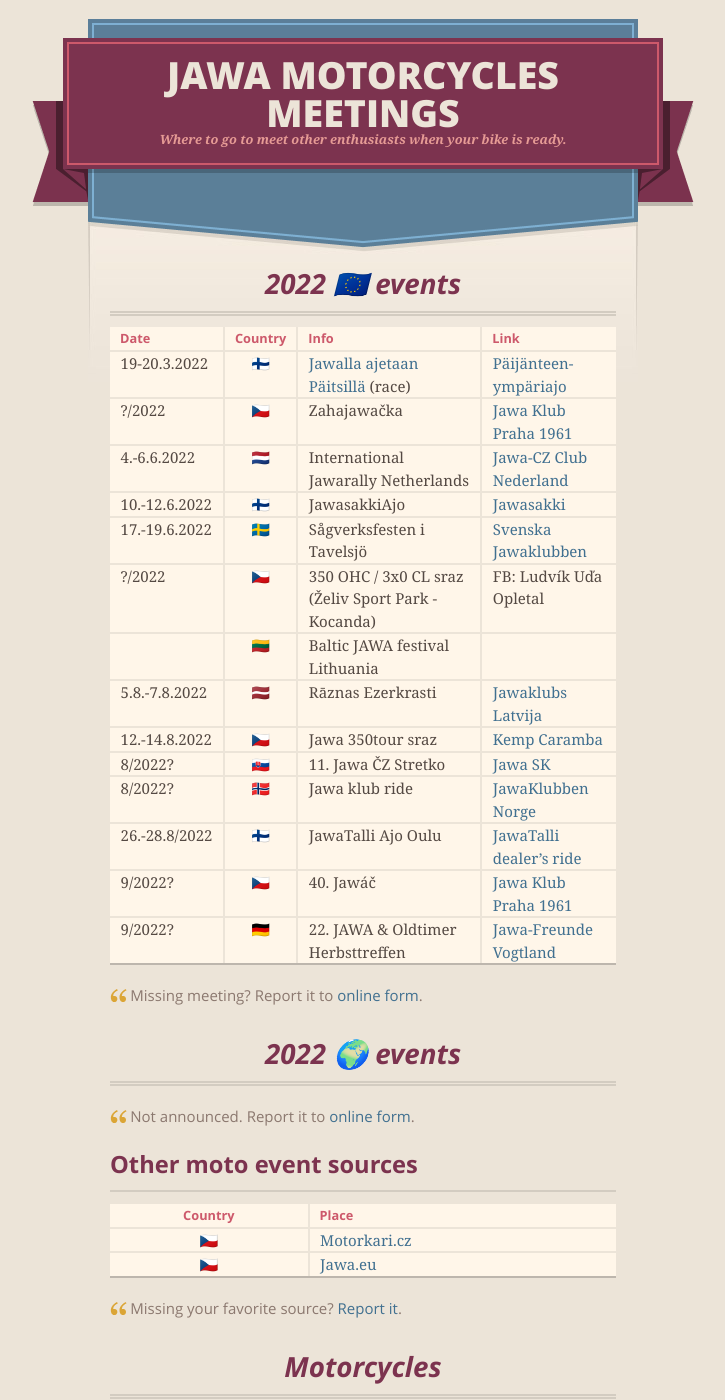
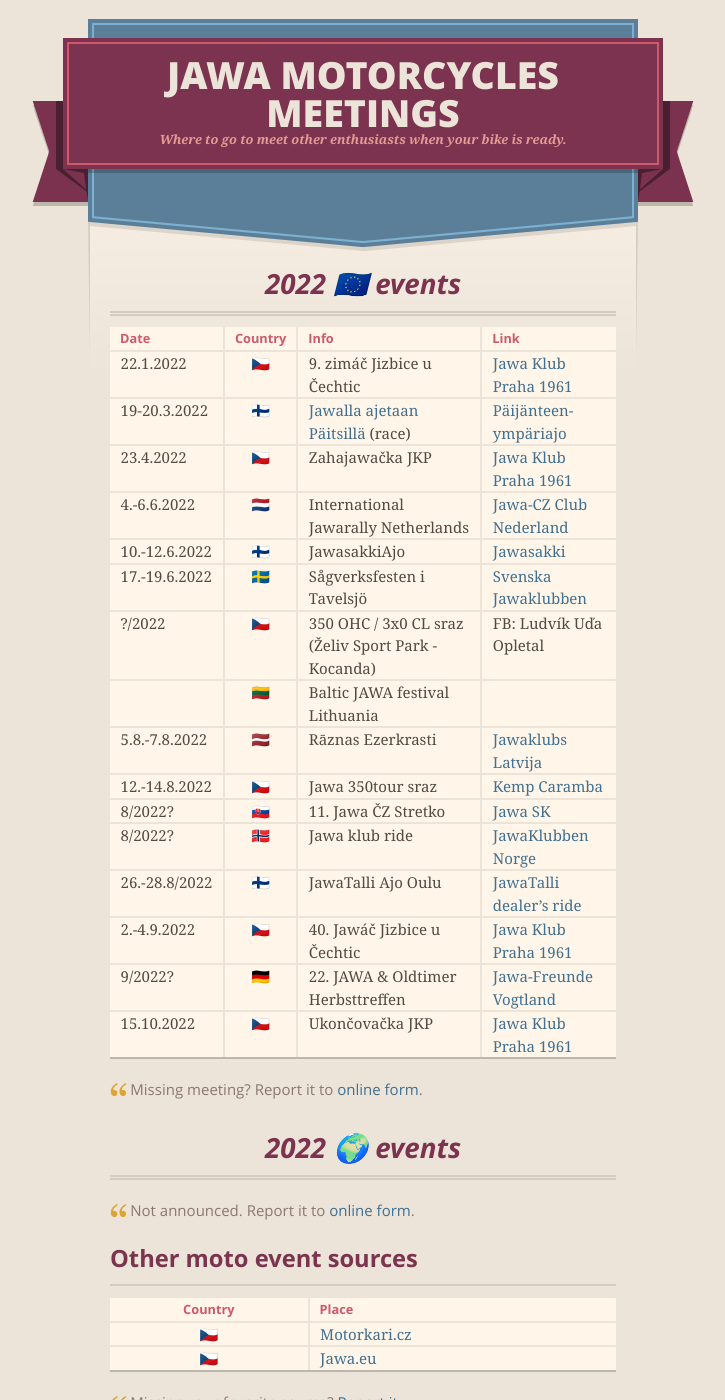
Before and after one commit to microkost/jawamotorcycles.cz, a Jekyll site: the page built from docs/index.md, in a window 1280 px wide and 1400 px high. Shown: the whole window, without its empty margins (277-1002 px from the left). Built offline with Jekyll 4.4.1, drawn with Linux system fonts in a browser that asks for light colours; our own code applies the rules of GitHub Pages for plain Markdown files.

Commit message:
Jawa Klub Praha date updates

```diff
--- a/docs/index.md
+++ b/docs/index.md
@@ -6,8 +6,9 @@
 
 | Date | Country | Info | Link |
 | :--- | :---: | :--- | :--- |
+| 22.1.2022 | 🇨🇿 | 9. zimáč Jizbice u Čechtic | [Jawa Klub Praha 1961](http://www.jawaklub.cz/kalendar) |
 | 19-20.3.2022 | 🇫🇮 | [Jawalla ajetaan Päitsillä](https://facebook.com/Jawa-Palaa-P%C3%A4itsille-283166846809398/) (race) | [Päijänteen-ympäriajo](https://www.paijanne-enduro.fi/en)  |
-| ?/2022 | 🇨🇿 | Zahajawačka | [Jawa Klub Praha 1961](http://www.jawaklub.cz/kalendar) |
+| 23.4.2022 | 🇨🇿 | Zahajawačka JKP | [Jawa Klub Praha 1961](http://www.jawaklub.cz/kalendar) |
 | 4.-6.6.2022 | 🇳🇱 | International Jawarally Netherlands | [Jawa-CZ Club Nederland](https://www.jawarally2022.nl/) |
 | 10.-12.6.2022 | 🇫🇮 | JawasakkiAjo | [Jawasakki](https://jawasakki.fi/index.php/Fi/) |
 | 17.-19.6.2022| 🇸🇪 | Sågverksfesten i Tavelsjö | [Svenska Jawaklubben](https://jawaklubben.se/) |
@@ -18,8 +19,9 @@
 | 8/2022? | 🇸🇰 | 11. Jawa ČZ Stretko | [Jawa SK](https://facebook.com/jawaczstretko/) |
 | 8/2022? | 🇳🇴 | Jawa klub ride  | [JawaKlubben Norge](http://jawaklubben.no/) |
 | 26.-28.8/2022 | 🇫🇮 | JawaTalli Ajo Oulu | [JawaTalli dealer's ride](https://www.jawatalli.fi/) |
-| 9/2022? | 🇨🇿 | 40. Jawáč | [Jawa Klub Praha 1961](http://www.jawaklub.cz/kalendar) |
+| 2.-4.9.2022 | 🇨🇿 | 40. Jawáč Jizbice u Čechtic | [Jawa Klub Praha 1961](http://www.jawaklub.cz/kalendar) |
 | 9/2022? | 🇩🇪 | 22. JAWA & Oldtimer Herbsttreffen | [Jawa-Freunde Vogtland](https://jawafreunde.de/index.php/berichte.html) |
+| 15.10.2022 | 🇨🇿 | Ukončovačka JKP | [Jawa Klub Praha 1961](http://www.jawaklub.cz/kalendar) |
 
 [//]: # "https://github.com/ikatyang/emoji-cheat-sheet#country-flag"
 
```
